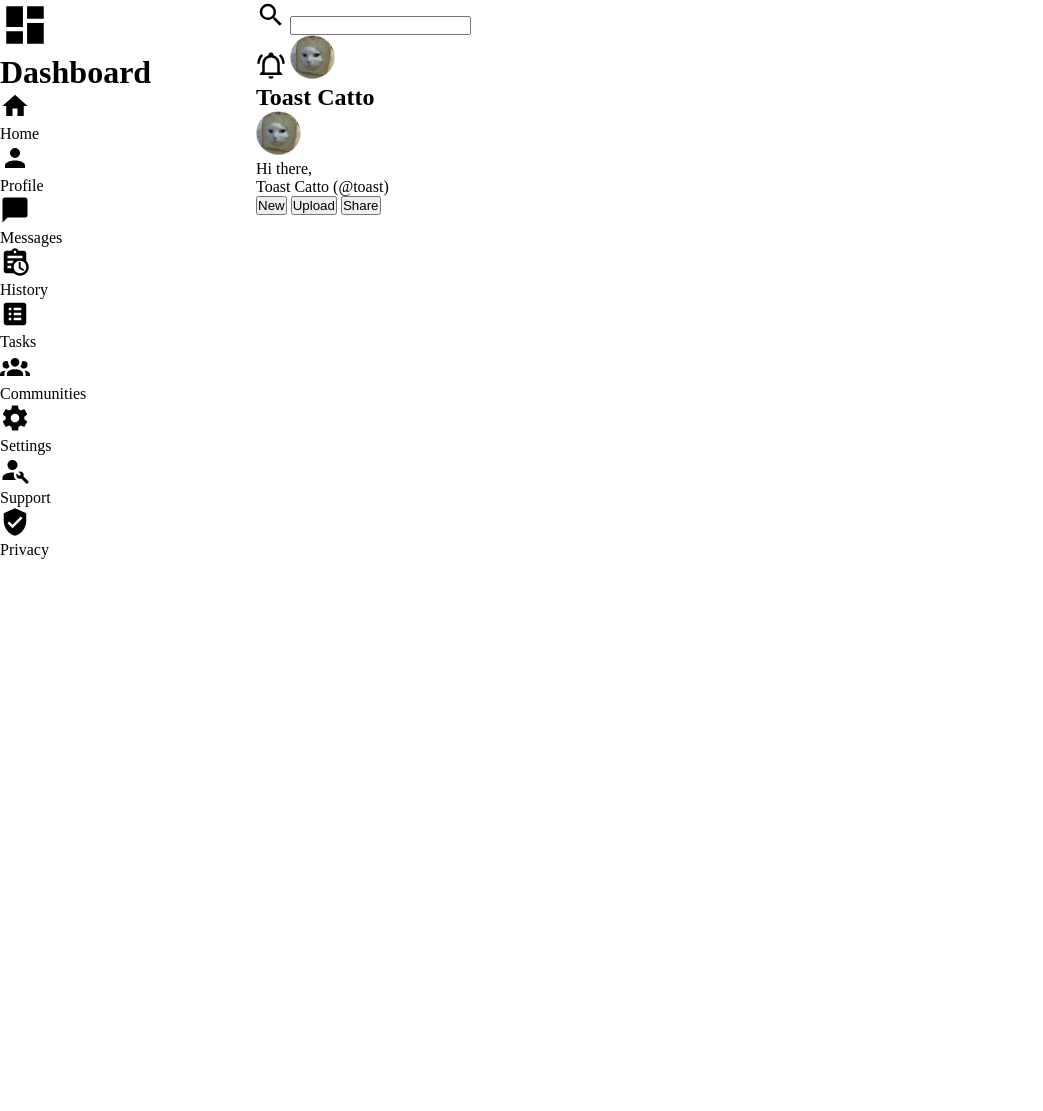
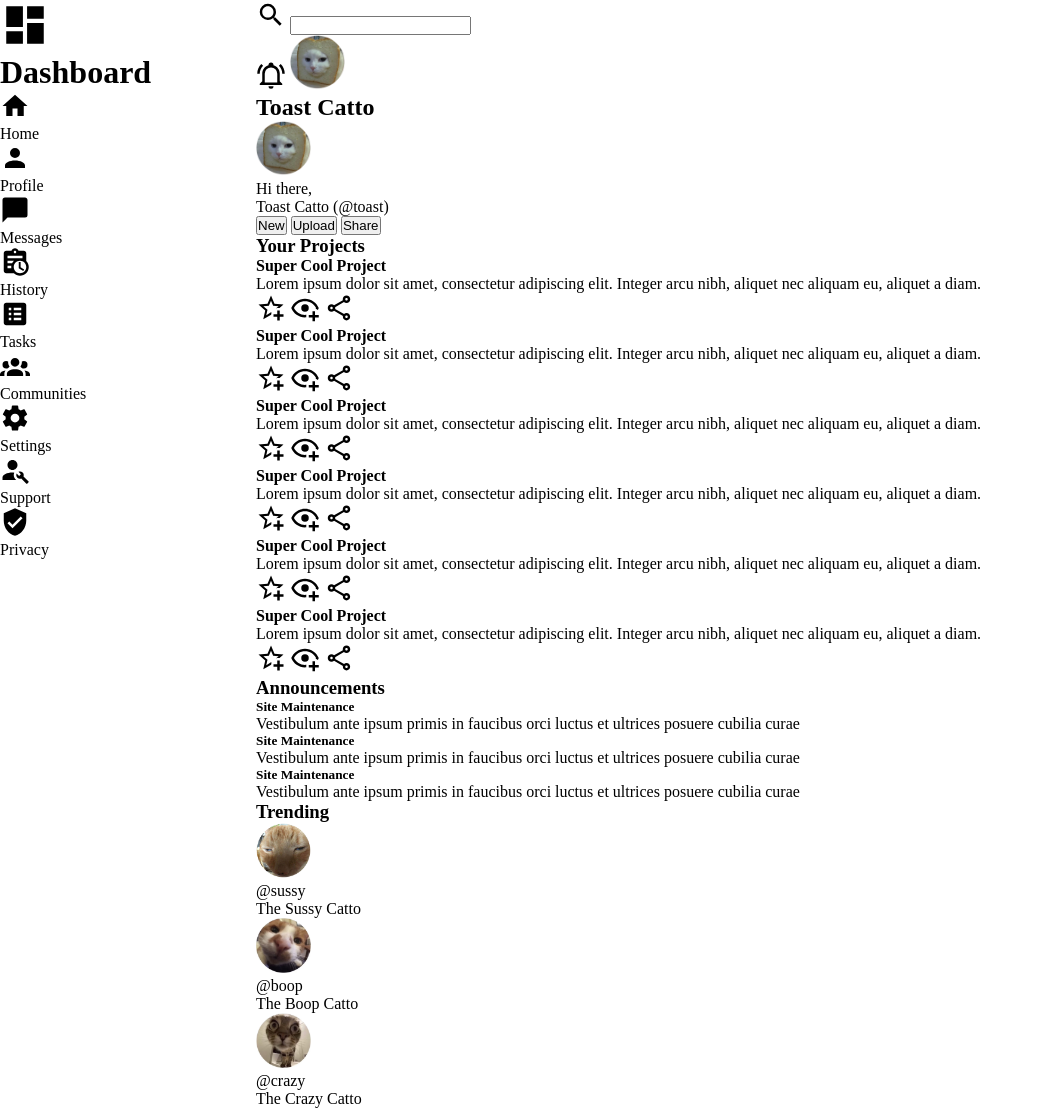
Before and after one commit to ImBoB99/admin-dashboard, a plain HTML site: page index.html in a window 1280 px wide. Shown: the whole page, without its empty margins (0-1043 px from the left). Before the commit the page ends 1075 px from the top, so only its background shows below. Drawn offline with Linux system fonts and the light colour scheme.

Commit message:
Finished project, announcement, trending containers

```diff
--- a/index.html
+++ b/index.html
@@ -85,7 +85,90 @@
         </header>
 
         <div class="container">
-
+            <div class="container-projects">
+                <h3>Your Projects</h3>
+                <div class="project-card">
+                    <h4>Super Cool Project</h4>
+                    <p>Lorem ipsum dolor sit amet, consectetur adipiscing elit. Integer arcu nibh, aliquet nec aliquam eu, aliquet a diam.</p>
+                    <img src="images/favorite.svg" class="project-icon">
+                    <img src="images/follow.svg" class="project-icon">
+                    <img src="images/share.svg" class="project-icon">
+                </div>
+                <div class="project-card">
+                    <h4>Super Cool Project</h4>
+                    <p>Lorem ipsum dolor sit amet, consectetur adipiscing elit. Integer arcu nibh, aliquet nec aliquam eu, aliquet a diam.</p>
+                    <img src="images/favorite.svg" class="project-icon">
+                    <img src="images/follow.svg" class="project-icon">
+                    <img src="images/share.svg" class="project-icon">
+                </div>
+                <div class="project-card">
+                    <h4>Super Cool Project</h4>
+                    <p>Lorem ipsum dolor sit amet, consectetur adipiscing elit. Integer arcu nibh, aliquet nec aliquam eu, aliquet a diam.</p>
+                    <img src="images/favorite.svg" class="project-icon">
+                    <img src="images/follow.svg" class="project-icon">
+                    <img src="images/share.svg" class="project-icon">
+                </div>
+                <div class="project-card">
+                    <h4>Super Cool Project</h4>
+                    <p>Lorem ipsum dolor sit amet, consectetur adipiscing elit. Integer arcu nibh, aliquet nec aliquam eu, aliquet a diam.</p>
+                    <img src="images/favorite.svg" class="project-icon">
+                    <img src="images/follow.svg" class="project-icon">
+                    <img src="images/share.svg" class="project-icon">
+                </div>
+                <div class="project-card">
+                    <h4>Super Cool Project</h4>
+                    <p>Lorem ipsum dolor sit amet, consectetur adipiscing elit. Integer arcu nibh, aliquet nec aliquam eu, aliquet a diam.</p>
+                    <img src="images/favorite.svg" class="project-icon">
+                    <img src="images/follow.svg" class="project-icon">
+                    <img src="images/share.svg" class="project-icon">
+                </div>
+                <div class="project-card">
+                    <h4>Super Cool Project</h4>
+                    <p>Lorem ipsum dolor sit amet, consectetur adipiscing elit. Integer arcu nibh, aliquet nec aliquam eu, aliquet a diam.</p>
+                    <img src="images/favorite.svg" class="project-icon">
+                    <img src="images/follow.svg" class="project-icon">
+                    <img src="images/share.svg" class="project-icon">
+                </div>
+            </div>
+            <div class="container-announcements">
+                <h3>Announcements</h3>
+                <div class="announcements">
+                    <div class="announcement">
+                        <h5>Site Maintenance</h5>
+                        <p>Vestibulum ante ipsum primis in faucibus orci luctus et ultrices posuere cubilia curae</p>
+                    </div>
+                    <div class="announcement-spacer"></div>
+                    <div class="announcement">
+                        <h5>Site Maintenance</h5>
+                        <p>Vestibulum ante ipsum primis in faucibus orci luctus et ultrices posuere cubilia curae</p>
+                    </div>
+                    <div class="announcement-spacer"></div>
+                    <div class="announcement">
+                        <h5>Site Maintenance</h5>
+                        <p>Vestibulum ante ipsum primis in faucibus orci luctus et ultrices posuere cubilia curae</p>
+                    </div>
+                </div>
+            </div>
+            <div class="container-trending">
+                <h3>Trending</h3>
+                <div class="trending">
+                    <div class="trending-profile">
+                        <img src="images/profile1.jpg" class="trending-picture">
+                        <p>@sussy</p>
+                        <p>The Sussy Catto</p>
+                    </div>
+                    <div class="trending-profile">
+                        <img src="images/profile2.jpg" class="trending-picture">
+                        <p>@boop</p>
+                        <p>The Boop Catto</p>
+                    </div>
+                    <div class="trending-profile">
+                        <img src="images/profile3.jpg" class="trending-picture">
+                        <p>@crazy</p>
+                        <p>The Crazy Catto</p>
+                    </div>
+                </div>
+            </div>
         </div>
     </div>
 
--- a/style.css
+++ b/style.css
@@ -30,12 +30,12 @@
     height: 50px;
 }
 
-.nav-image, .dashboard-icon {
+.nav-image, .dashboard-icon, .project-icon {
     width: 30px;
     height: 30px;
 }
 
-.profile-picture {
-    width: 45px;
-    height: 45px;
+.profile-picture, .trending-picture {
+    width: 55px;
+    height: 55px;
 }
```
Also changed, not shown: images/profile1.jpg (added), images/profile2.jpg (added), images/profile3.jpg (added).
